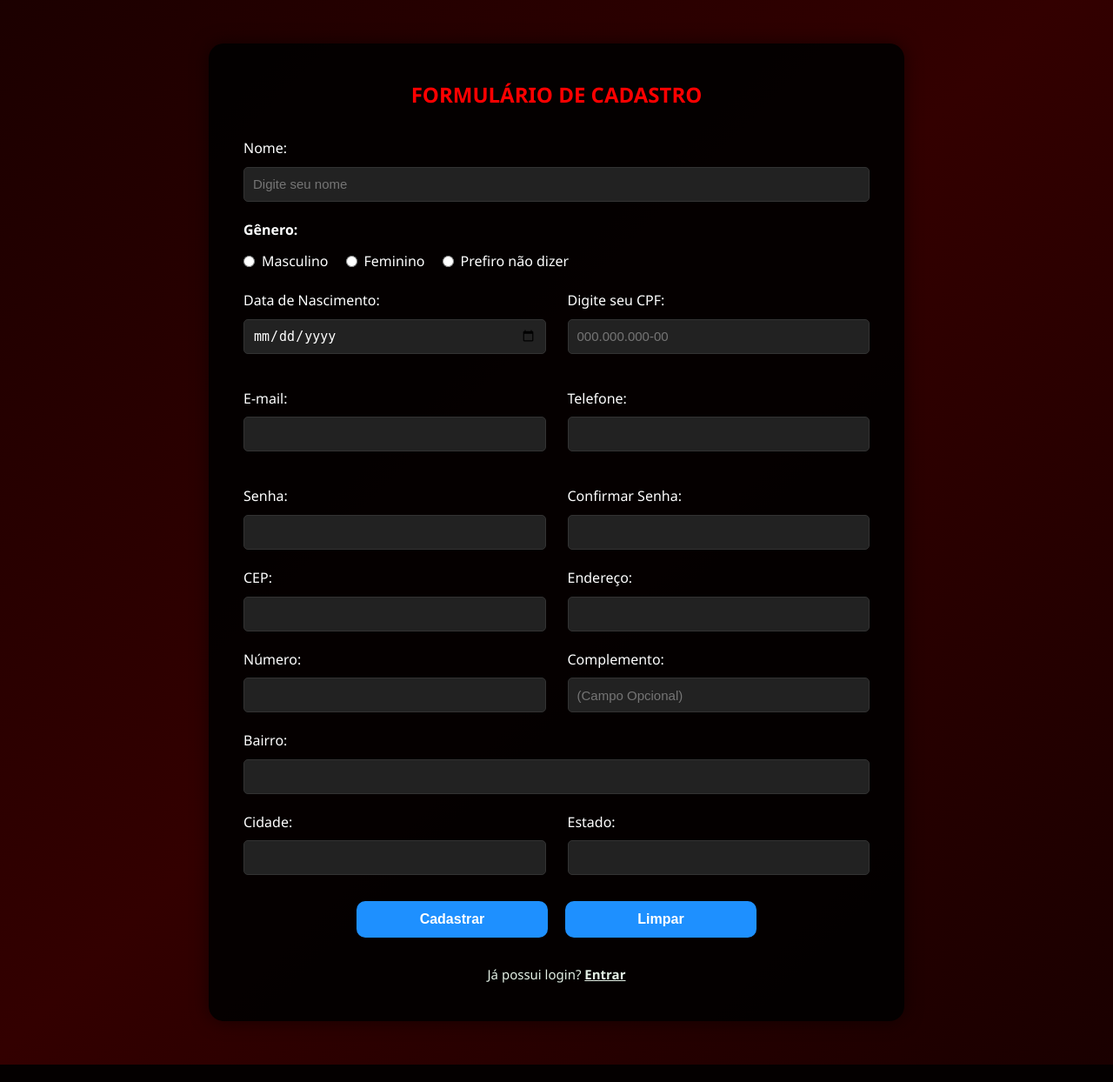
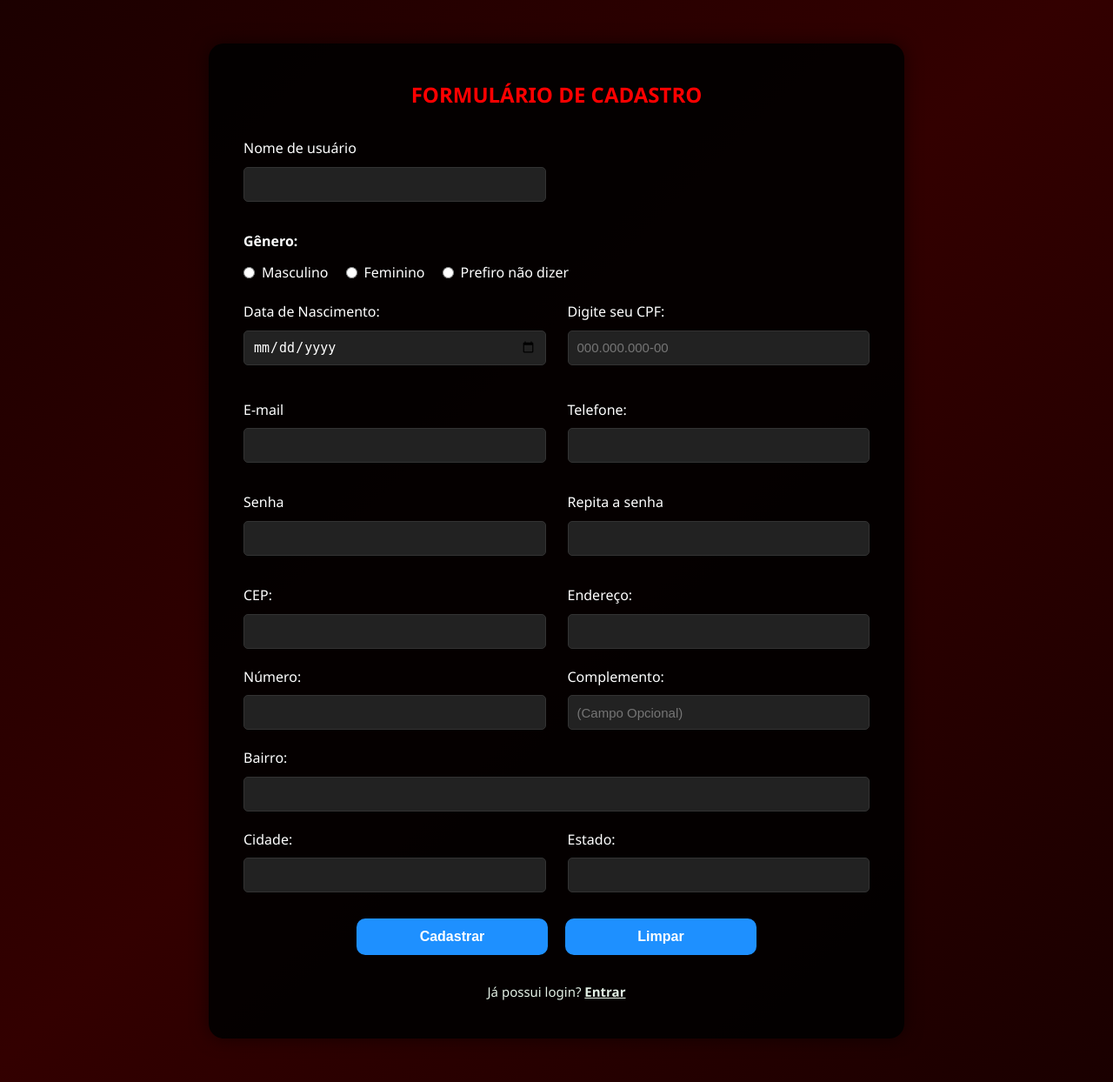
Before and after one commit to kaiohenrique5340-boop/Gestao-de-Escolinha, a PHP site: page /register.php in a window 1280 px wide. Shown: the part 82-1326 px from the top of the page at 87% size. Run offline with PHP 8.4, Linux system fonts and the light colour scheme; some libraries are stand-ins or nearby versions.

Commit message:
validação nos campos
nome, e-mail, senha 1 e 2

```diff
--- /dev/null
+++ b/css/registerv2.css
@@ -0,0 +1,23 @@
+
+
+/* Remove o contorno padrão quando o input recebe foco */
+.input-control input:focus {
+    outline: 0;
+}
+
+/* Estilo aplicado quando o campo está correto */
+.input-control.success input {
+    border-color: #09c372;            /* verde */
+}
+
+/* Estilo aplicado quando há erro no campo */
+.input-control.error input {
+    border-color: #ff3860;            /* vermelho */
+}
+
+/* Mensagem de erro abaixo do input */
+.input-control .error {
+    color: #ff3860;
+    font-size: 9px;
+    height: 13px;                     /* mantém o espaço mesmo sem texto */
+}
--- /dev/null
+++ b/js/registerv2.js
@@ -0,0 +1,71 @@
+const formulario = document.getElementById('form');
+const nomeUsuario = document.getElementById('username');
+const email = document.getElementById('email');
+const senha = document.getElementById('password');
+const confirmarSenha = document.getElementById('password2');
+
+formulario.addEventListener('submit', e => {
+    e.preventDefault();
+
+    validarEntradas();
+});
+
+const definirErro = (elemento, mensagem) => {
+    const controleEntrada = elemento.parentElement;
+    const exibicaoErro = controleEntrada.querySelector('.error');
+
+    exibicaoErro.innerText = mensagem;
+    controleEntrada.classList.add('error');
+    controleEntrada.classList.remove('success');
+};
+
+const definirSucesso = elemento => {
+    const controleEntrada = elemento.parentElement;
+    const exibicaoErro = controleEntrada.querySelector('.error');
+
+    exibicaoErro.innerText = '';
+    controleEntrada.classList.add('success');
+    controleEntrada.classList.remove('error');
+};
+
+const emailValido = email => {
+    const re = /^(([^<>()[\]\\.,;:\s@"]+(\.[^<>()[\]\\.,;:\s@"]+)*)|(".+"))@((\[[0-9]{1,3}\.[0-9]{1,3}\.[0-9]{1,3}\.[0-9]{1,3}\])|(([a-zA-Z\-0-9]+\.)+[a-zA-Z]{2,}))$/;
+    return re.test(String(email).toLowerCase());
+};
+
+const validarEntradas = () => {
+    const valorNomeUsuario = nomeUsuario.value.trim();
+    const valorEmail = email.value.trim();
+    const valorSenha = senha.value.trim();
+    const valorConfirmarSenha = confirmarSenha.value.trim();
+
+    if(valorNomeUsuario === '') {
+        definirErro(nomeUsuario, 'O nome de usuário é obrigatório');
+    } else {
+        definirSucesso(nomeUsuario);
+    }
+
+    if(valorEmail === '') {
+        definirErro(email, 'O e-mail é obrigatório');
+    } else if (!emailValido(valorEmail)) {
+        definirErro(email, 'Forneça um endereço de e-mail válido');
+    } else {
+        definirSucesso(email);
+    }
+
+    if(valorSenha === '') {
+        definirErro(senha, 'A senha é obrigatória');
+    } else if (valorSenha.length < 8 ) {
+        definirErro(senha, 'A senha deve ter pelo menos 8 caracteres');
+    } else {
+        definirSucesso(senha);
+    }
+
+    if(valorConfirmarSenha === '') {
+        definirErro(confirmarSenha, 'Por favor, confirme sua senha');
+    } else if (valorConfirmarSenha !== valorSenha) {
+        definirErro(confirmarSenha, 'As senhas não coincidem');
+    } else {
+        definirSucesso(confirmarSenha);
+    }
+};
--- a/register.php
+++ b/register.php
@@ -3,7 +3,8 @@
 <head>
     <meta charset="UTF-8">
     <meta name="viewport" content="width=device-width, initial-scale=1.0">
-    <link rel="stylesheet" href="css/register.css">
+    <link rel="stylesheet" href="css/registerv1.css">
+    <link rel="stylesheet" href="css/registerv2.css">
     <link rel="stylesheet" href="https://cdn.jsdelivr.net/npm/bootstrap-icons@1.13.1/font/bootstrap-icons.min.css">
     <title>Formulário de Cadastro</title>
 </head>
@@ -18,9 +19,10 @@
         <form id="form" action="registrarAluno.php" method="POST">
             <h2 class="full-width">FORMULÁRIO DE CADASTRO</h2>
 
-            <div class="form-group full-width">
-                <label for="nome">Nome:</label>
-                <input type="text" id="nome" name="nome" placeholder="Digite seu nome" required autocomplete="name">
+            <div class="input-control">
+                <label for="username">Nome de usuário</label>
+                <input id="username" name="username" type="text">
+                <div class="error"></div>
             </div>
 
             <div class="form-group full-width">
@@ -43,23 +45,27 @@
                 <p id="mensagem" class="error-message"></p>
             </div>
 
-            <div class="form-group">
-                <label for="email">E-mail:</label>
-                <input type="email" id="email" name="email" required autocomplete="email">
-                <div id="msgEmail" class="error-message"></div>
+            <div class="input-control">
+                <label for="email">E-mail</label>
+                <input id="email" name="email" type="text">
+                <div class="error"></div>
             </div>
+
             <div class="form-group">
                 <label for="telefone">Telefone:</label>
                 <input type="text" id="telefone" name="telefone" required autocomplete="tel">
             </div>
 
-            <div class="form-group">
-                <label for="senha">Senha:</label>
-                <input type="password" id="senha" name="senha" required autocomplete="new-password">
+            <div class="input-control">
+                <label for="password">Senha</label>
+                <input id="password" name="password" type="password">
+                <div class="error"></div>
             </div>
-            <div class="form-group">
-                <label for="confirmarsenha">Confirmar Senha:</label>
-                <input type="password" id="confirmarsenha" name="confirmarsenha" required autocomplete="new-password">
+
+            <div class="input-control">
+                <label for="password2">Repita a senha</label>
+                <input id="password2" name="password2" type="password">
+                <div class="error"></div>
             </div>
 
             <div class="form-group">
@@ -115,6 +121,7 @@
     </script>
 
     <script src="js/jq-viacep-3.7.1.min.js"></script>
-    <script src="js/register.js"></script>
+    <script src="js/registerv1.js"></script>
+    <script src="js/registerv2.js"></script>
 </body>
 </html>
```
Also changed, not shown: css/registerv1.css (renamed from css/register.css), js/registerv1.js (renamed from js/register.js).
